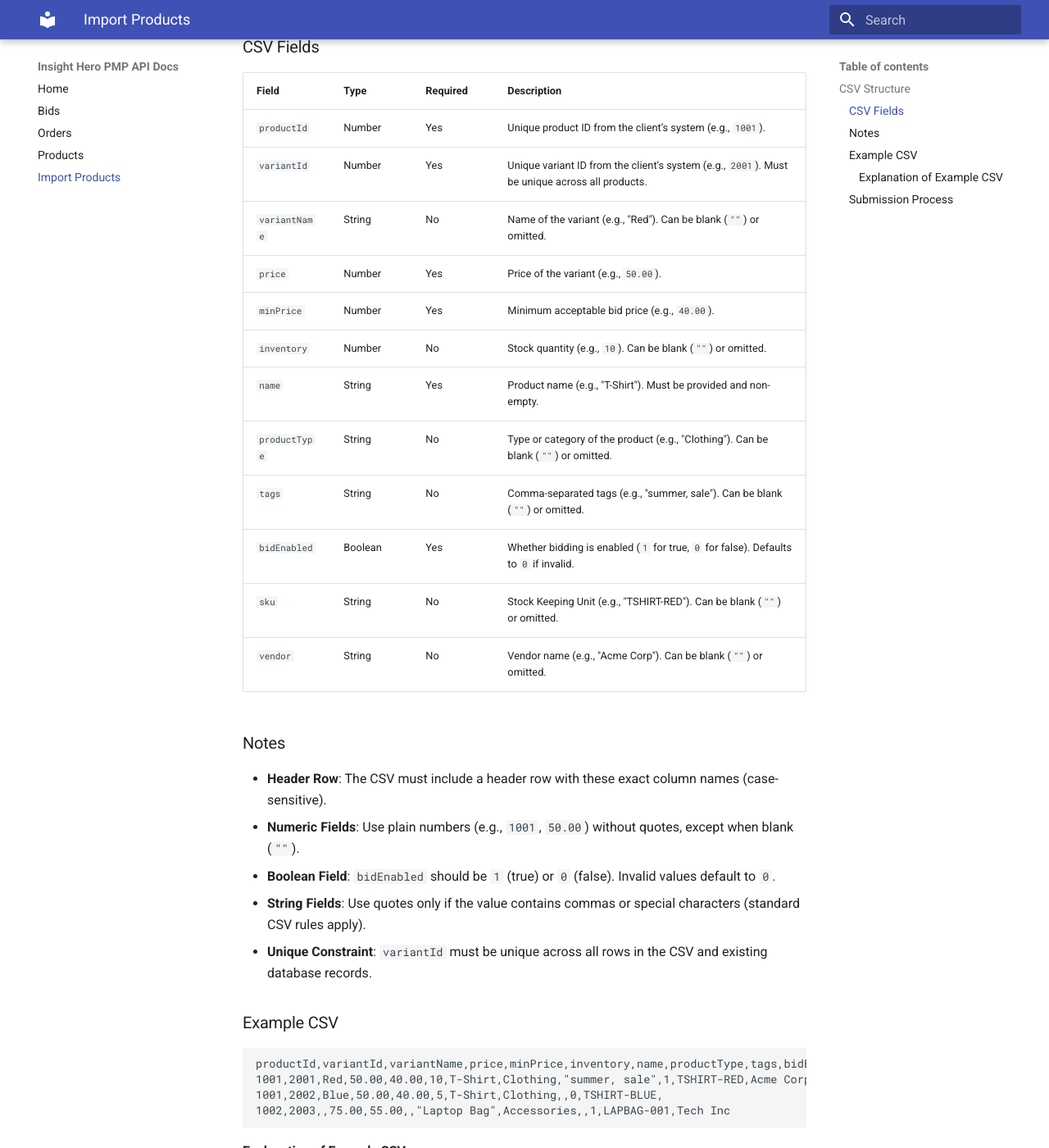
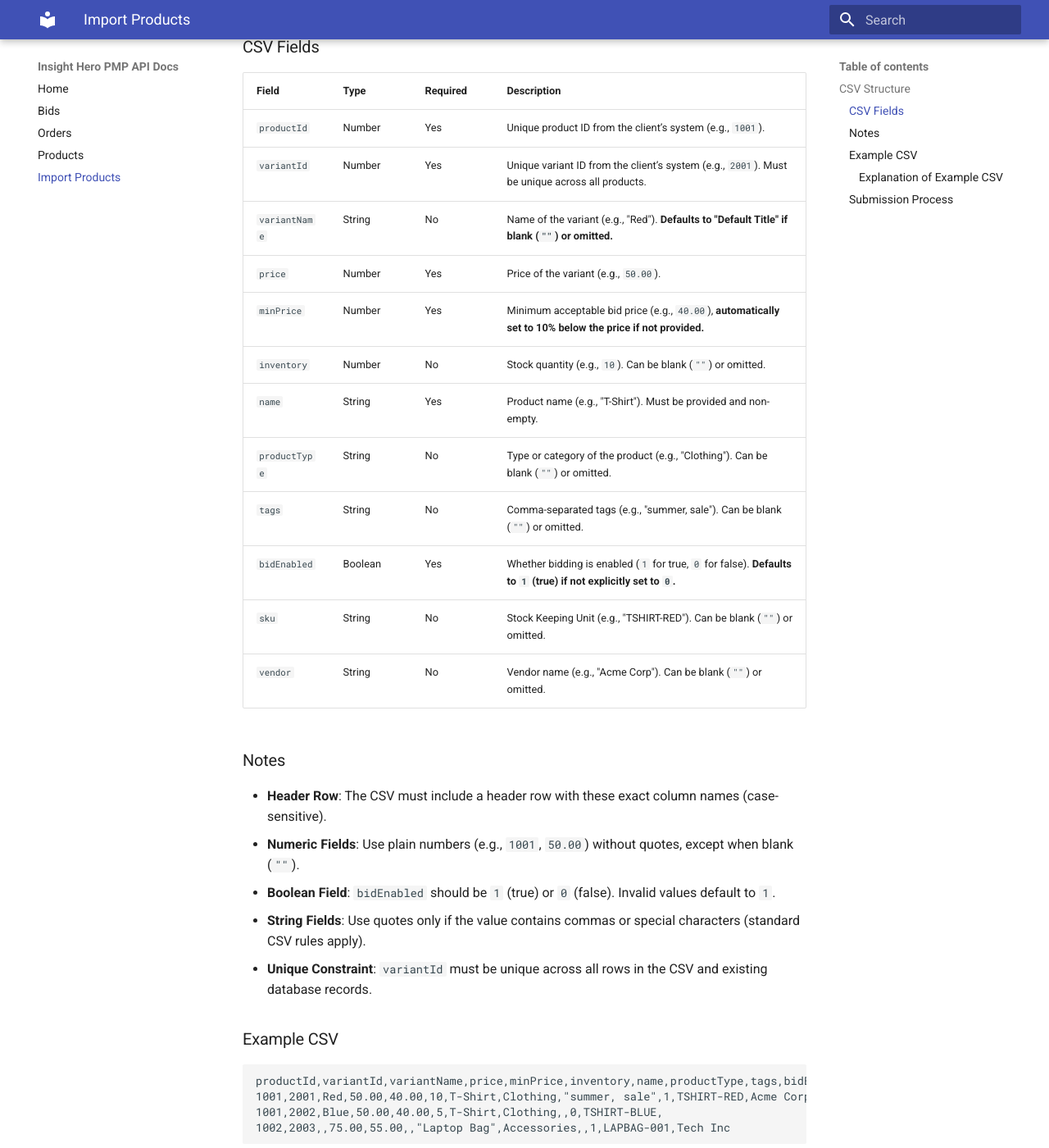
Before and after one commit to Insight-Hero/pmp-api-docs, an MkDocs documentation site: the page built from docs/productsImport.md, in a window 1280 px wide and 1400 px high, scrolled down 448 px. Shown: the whole window at 82% size. Built offline with MkDocs 1.6.1 and Material for MkDocs 9.7.7, drawn with Linux system fonts in a browser that asks for light colours.

Commit message:
Modified products import doc

```diff
--- a/docs/productsImport.md
+++ b/docs/productsImport.md
@@ -13,21 +13,21 @@ Currently, we only accept product data from clients in CSV format, which we will
 |----------------|---------|----------|-------------|
 | `productId`    | Number  | Yes      | Unique product ID from the client’s system (e.g., `1001`). |
 | `variantId`    | Number  | Yes      | Unique variant ID from the client’s system (e.g., `2001`). Must be unique across all products. |
-| `variantName`  | String  | No       | Name of the variant (e.g., "Red"). Can be blank (`""`) or omitted.|
+| `variantName`  | String  | No       | Name of the variant (e.g., "Red"). **Defaults to "Default Title" if blank (`""`) or omitted.**|
 | `price`        | Number  | Yes       | Price of the variant (e.g., `50.00`). |
-| `minPrice`     | Number  | Yes       | Minimum acceptable bid price (e.g., `40.00`). |
+| `minPrice`     | Number  | Yes       | Minimum acceptable bid price (e.g., `40.00`), **automatically set to 10% below the price if not provided.** |
 | `inventory`    | Number  | No       | Stock quantity (e.g., `10`). Can be blank (`""`) or omitted. |
 | `name`         | String  | Yes      | Product name (e.g., "T-Shirt"). Must be provided and non-empty. |
 | `productType`  | String  | No       | Type or category of the product (e.g., "Clothing"). Can be blank (`""`) or omitted. |
 | `tags`         | String  | No       | Comma-separated tags (e.g., "summer, sale"). Can be blank (`""`) or omitted. |
-| `bidEnabled`   | Boolean | Yes      | Whether bidding is enabled (`1` for true, `0` for false). Defaults to `0` if invalid. |
+| `bidEnabled`   | Boolean | Yes      | Whether bidding is enabled (`1` for true, `0` for false). **Defaults to `1` (true) if not explicitly set to `0`.** |
 | `sku`          | String  | No       | Stock Keeping Unit (e.g., "TSHIRT-RED"). Can be blank (`""`) or omitted. |
 | `vendor`       | String  | No       | Vendor name (e.g., "Acme Corp"). Can be blank (`""`) or omitted. |
 
 ### Notes
 - **Header Row**: The CSV must include a header row with these exact column names (case-sensitive).
 - **Numeric Fields**: Use plain numbers (e.g., `1001`, `50.00`) without quotes, except when blank (`""`).
-- **Boolean Field**: `bidEnabled` should be `1` (true) or `0` (false). Invalid values default to `0`.
+- **Boolean Field**: `bidEnabled` should be `1` (true) or `0` (false). Invalid values default to `1`.
 - **String Fields**: Use quotes only if the value contains commas or special characters (standard CSV rules apply).
 - **Unique Constraint**: `variantId` must be unique across all rows in the CSV and existing database records.
 
```
